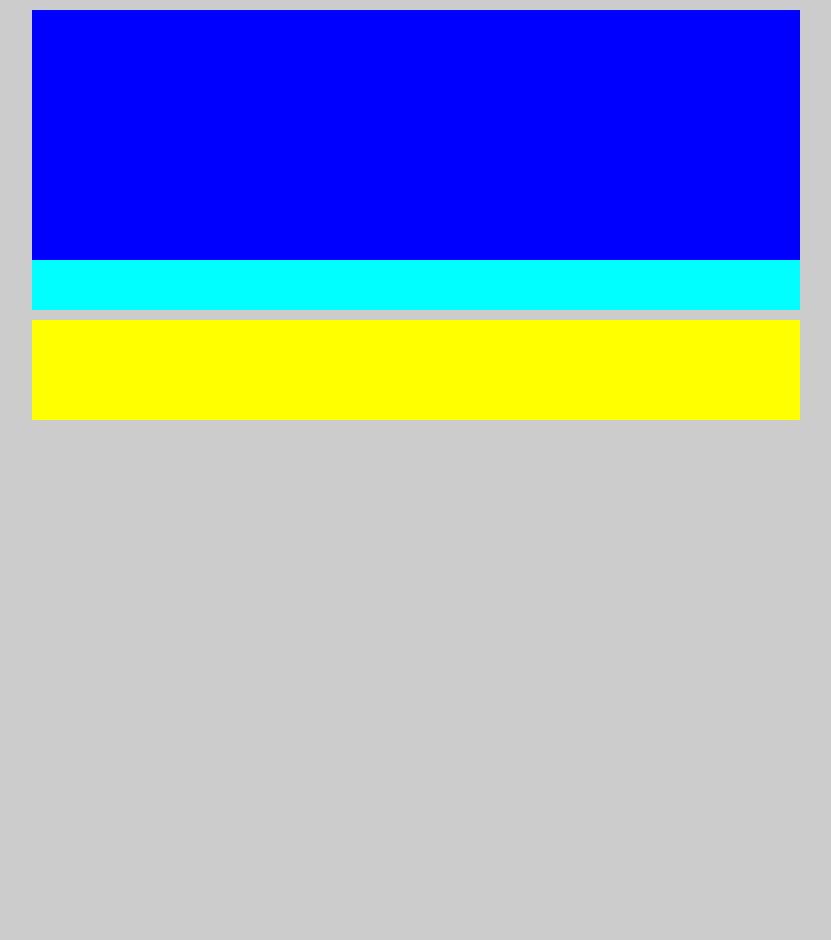
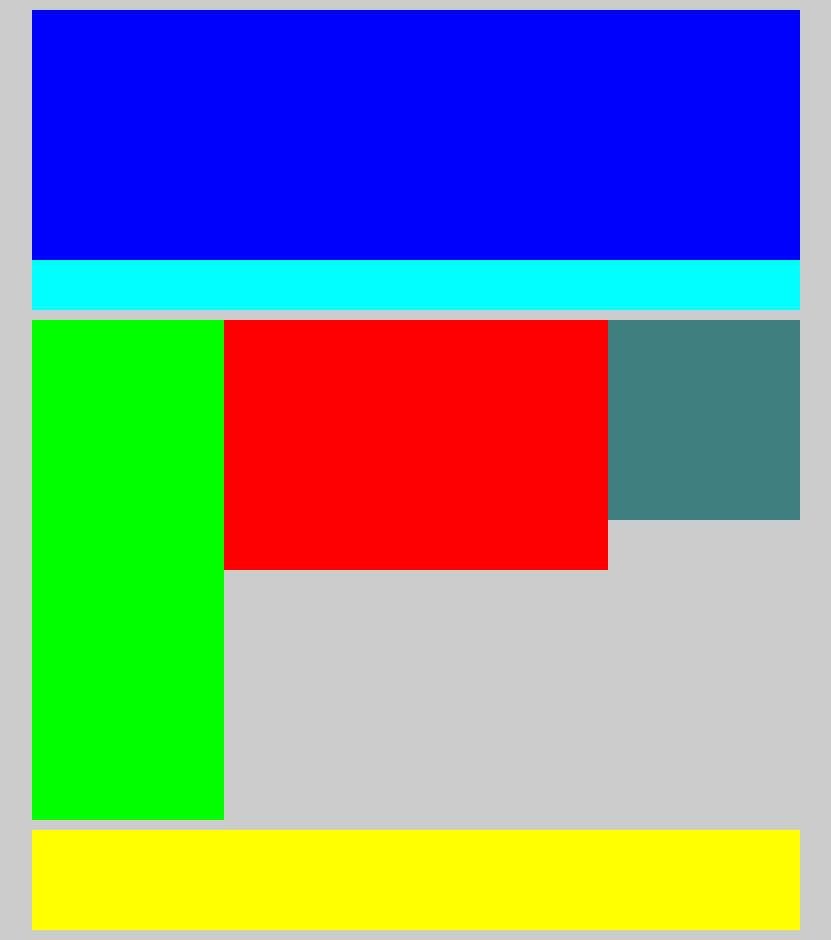
Before and after one commit to francescobiava/htmlcss-struttura-wp, a plain HTML site: page index.html in a window 1280 px wide. Shown: the whole page, without its empty margins (224-1055 px from the left). Before the commit the page ends 800 px from the top, so only its background shows below. Drawn offline with Linux system fonts and the light colour scheme.

Commit message:
aggiunta struttura centrale

```diff
--- a/assets/css/style.css
+++ b/assets/css/style.css
@@ -35,3 +35,36 @@ footer {
     height: 100px;
     background-color: #FFFF00;
 }
+
+/* struttura main */
+main {
+    margin: 10px 20%;
+    width: auto;
+}
+
+ main:after {
+    content: "";
+    display: table;
+    clear: both;
+}
+
+.left {
+    width: 25%;
+    height: 500px;
+    background-color: #00FF00;
+    float: left;
+}
+
+.center {
+    width: 50%;
+    height: 250px;
+    background-color: #FF0000;
+    float: left;
+}
+
+.right {
+    width: 25%;
+    height: 200px;
+    background-color: #408080;
+    float: right;
+}
--- a/index.html
+++ b/index.html
@@ -12,12 +12,14 @@
         <div class="menu"></div>
     </header>
     <!-- main -->
+    <main>
         <!-- box sinistra -->
-
+        <div class="left"></div>
         <!-- box centrale -->
-
+        <div class="center"></div>
         <!-- box destra -->
-
+        <div class="right"></div>
+    </main>
     <!-- footer -->
     <footer>
         <div class="bottom"></div>
```
